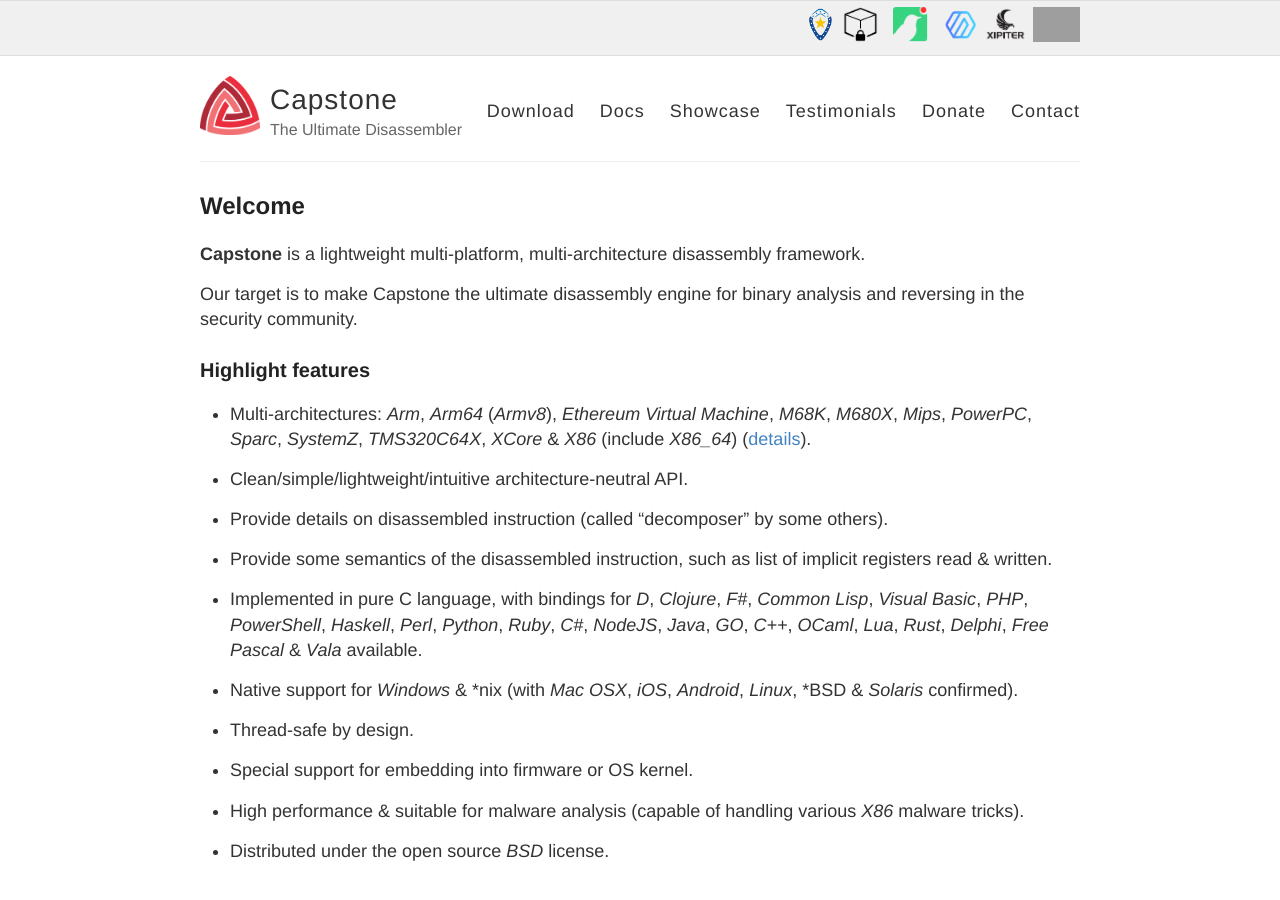
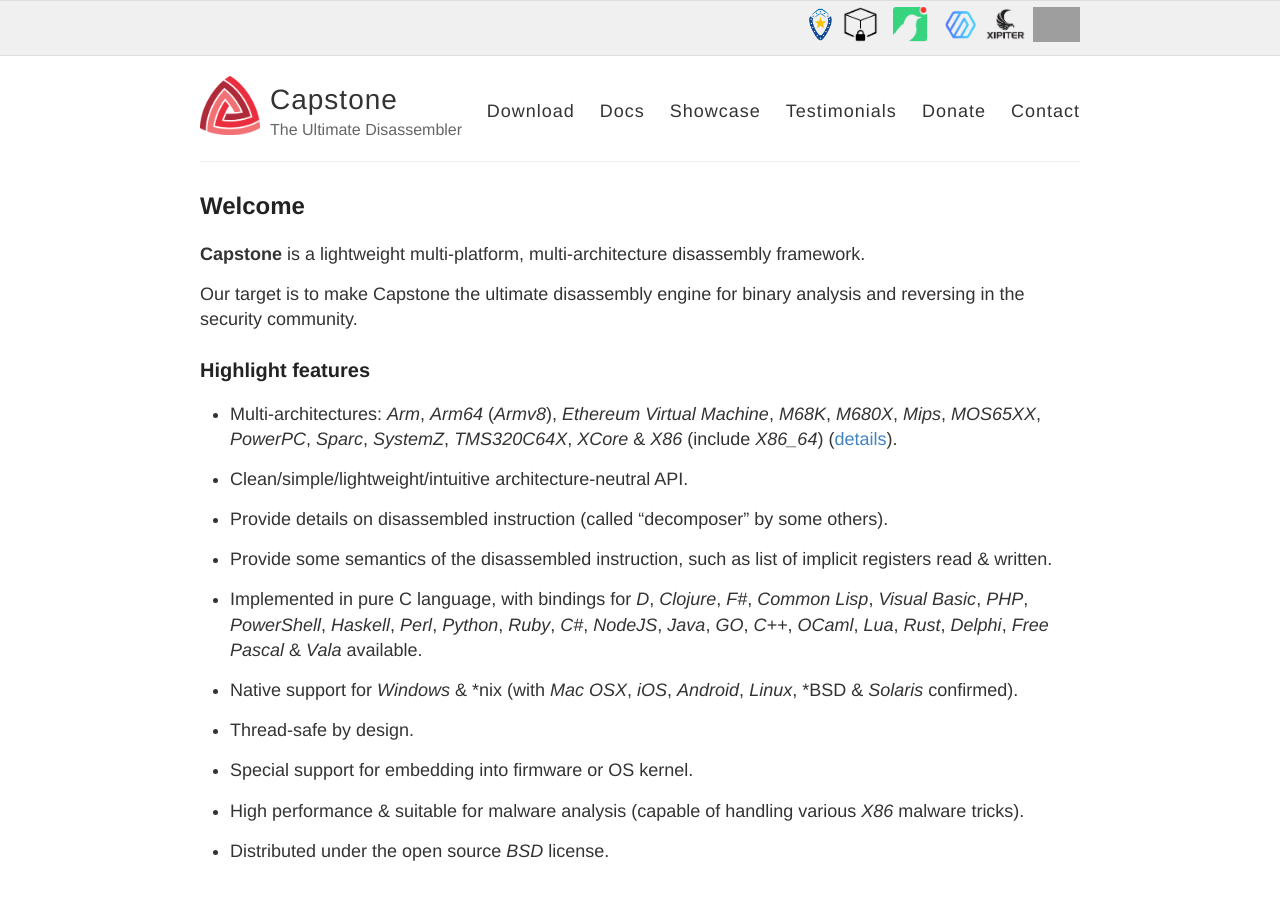
Before and after one commit to capstone-engine/capstone-engine.github.io, a Jekyll site: the page built from index.md, in a window 1280 px wide and 900 px high. Built offline with Jekyll 4.4.1, drawn with Linux system fonts in a browser that asks for light colours; grey boxes are pictures that could not be loaded.

Commit message:
add MOS65XX to list of archs

```diff
--- a/index.md
+++ b/index.md
@@ -11,7 +11,7 @@
 
 ### Highlight features
 
-- Multi-architectures: *Arm*, *Arm64* (*Armv8*), *Ethereum Virtual Machine*, *M68K*, *M680X*, *Mips*, *PowerPC*, *Sparc*, *SystemZ*, *TMS320C64X*, *XCore* & *X86* (include *X86_64*) ([details](arch.html)).
+- Multi-architectures: *Arm*, *Arm64* (*Armv8*), *Ethereum Virtual Machine*, *M68K*, *M680X*, *Mips*, *MOS65XX*, *PowerPC*, *Sparc*, *SystemZ*, *TMS320C64X*, *XCore* & *X86* (include *X86_64*) ([details](arch.html)).
 
 - Clean/simple/lightweight/intuitive architecture-neutral API.
 
```
